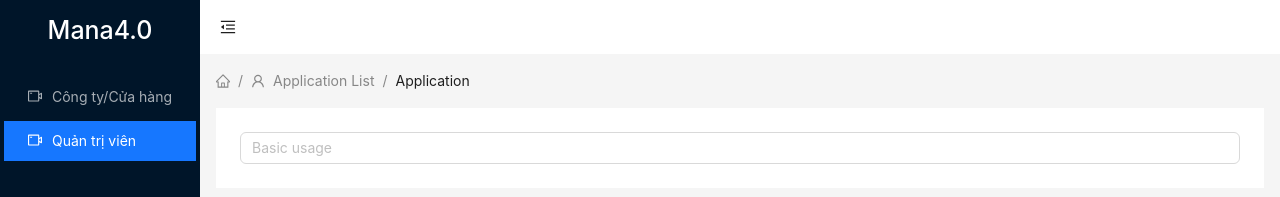
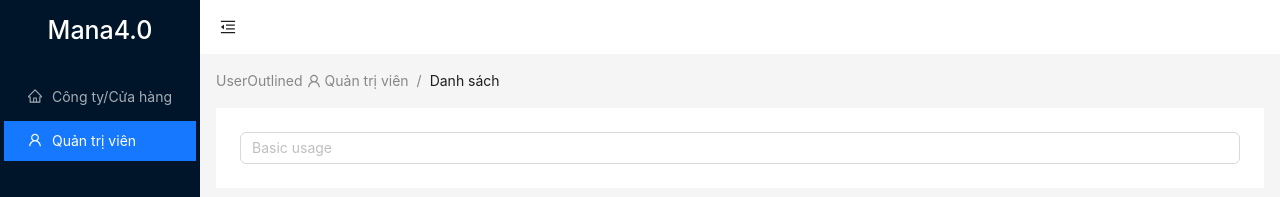
Before and after one commit to vovanmai/frontend-admin, a Vue app: page /companies/list in a window 1280 px wide. Both pictures are taken after a click on the item "Quản trị viên". Shown: the top 197 px of the page. Built offline with nearby package versions, Linux system fonts and the light colour scheme.

Commit message:
breadcrumb

```diff
--- a/src/components/Icon.vue
+++ b/src/components/Icon.vue
@@ -4,13 +4,33 @@ import {
   UserOutlined,
   MenuUnfoldOutlined,
   MenuFoldOutlined,
-  VideoCameraOutlined
+  HomeOutlined,
 } from '@ant-design/icons-vue'
 
+const props = defineProps({
+  name: {
+    type: String,
+    required: false
+  }
+})
+
+const name = props.name
+let component = null
+console.log('icon:' + name)
+
+if (name == 'OrderedListOutlined') {
+  component = OrderedListOutlined
+} else if (name == 'MenuUnfoldOutlined') {
+  component = MenuUnfoldOutlined
+} else if (name == 'HomeOutlined') {
+  component = HomeOutlined
+} else if (name == 'UserOutlined') {
+  component = UserOutlined
+}
 </script>
 
 <template>
-  <component :is="VideoCameraOutlined"/>
+  <component :is="component"/>
 </template>
 
 <style scoped>
--- a/src/components/MenuItem.vue
+++ b/src/components/MenuItem.vue
@@ -32,18 +32,18 @@ const selectItem = (item) => {
     :key="item.name"
   >
     <template #title>
-      <icon></icon>
+      <icon :name="item.meta.icon"></icon>
       <span>{{ item.meta.name }}</span>
     </template>
     <a-menu-item v-for="sub in item.children" :key="sub.name" @click="selectItem(sub)">
-      <icon></icon>
+      <icon :name="item.meta.icon"></icon>
       <span>
         {{ sub.meta.name }}
       </span>
     </a-menu-item>
   </a-sub-menu>
   <a-menu-item test v-else-if="item.meta.isShowOnMenu !== false" :key="item.name" @click="selectItem(item)">
-    <icon></icon>
+    <icon :name="item.meta.icon"></icon>
       <span>
         {{ item.meta.name }}
       </span>
--- a/src/components/layouts/MainLayout.vue
+++ b/src/components/layouts/MainLayout.vue
@@ -25,16 +25,17 @@
       </a-layout-header>
       <a-layout-content>
         <a-breadcrumb style="margin: 16px 16px">
-          <a-breadcrumb-item>
-            <home-outlined />
+          <a-breadcrumb-item v-for="(item, index) in state.breadcrumbs" :key="index">
+            {{item.icon}}
+            <router-link v-if="item.route" :to="{ name: item.route }">
+              <icon v-if="item.icon" :name="item.icon"></icon>
+              <span style="margin-inline-start: 4px">{{ item.name }}</span>
+            </router-link>
+            <template v-else>
+              <icon v-if="item.icon" :name="item.icon"></icon>
+              <span>{{ item.name }}</span>
+            </template>
           </a-breadcrumb-item>
-          <a-breadcrumb-item>
-            <user-outlined />
-            <a href="http://localhost:5173/companies/edit">
-              <span>Application List</span>
-            </a>
-          </a-breadcrumb-item>
-          <a-breadcrumb-item>Application</a-breadcrumb-item>
         </a-breadcrumb>
         <div :style="{ margin: '0px 16px', padding: '24px', background: '#fff', minHeight: '100%' }">
           <router-view></router-view>
@@ -53,8 +54,10 @@
     LayoutContent as ALayoutContent,
     Breadcrumb as ABreadcrumb,
     BreadcrumbItem as ABreadcrumbItem,
+    Space as ASpace,
   } from 'ant-design-vue'
   import { useAppStore } from '@/stores/app'
+  import Icon from '@/components/Icon.vue'
   import MenuItem from '@/components/MenuItem.vue'
   const app = useAppStore()
   import {
@@ -77,6 +80,7 @@
     selectedKeys: [],
     openKeys: [],
     marginLeft: '200px',
+    breadcrumbs: [],
   });
 
   if (router.currentRoute.value.meta.isShowSubMenu === false) {
@@ -114,6 +118,14 @@
       state.selectedKeys = [router.currentRoute.value.name]
       state.openKeys = [router.currentRoute.value.meta.parentName]
     }
+
+    console.log(router.currentRoute.value.meta.breadcrumbs)
+    if (router.currentRoute.value.meta.breadcrumbs && router.currentRoute.value.meta.breadcrumbs.length) {
+      state.breadcrumbs = router.currentRoute.value.meta.breadcrumbs
+      console.log(router.currentRoute.value.meta.breadcrumbs)
+    } else {
+      state.breadcrumbs = []
+    }
   });
 
 </script>
--- a/src/router/main/admin.js
+++ b/src/router/main/admin.js
@@ -6,6 +6,17 @@ const routes = {
   component: ListAdmin,
   meta: {
     name: 'Quản trị viên',
+    icon: 'UserOutlined',
+    breadcrumbs: [
+      {
+        name: 'Quản trị viên',
+        route: 'admin',
+        icon: 'UserOutlined'
+      },
+      {
+        name: 'Danh sách',
+      }
+    ]
   },
 }
 
--- a/src/router/main/company.js
+++ b/src/router/main/company.js
@@ -10,7 +10,8 @@ const routes = {
   component: EmptyLayout,
   meta: {
     name: 'Công ty/Cửa hàng',
-    isShowSubMenu: false
+    isShowSubMenu: false,
+    icon: 'HomeOutlined'
   },
   children: [
     {
@@ -20,6 +21,16 @@ const routes = {
       meta: {
         name: 'List company',
         parentName: 'company',
+        breadcrumbs: [
+          {
+            name: 'Công ty/Cửa hàng',
+            route: 'company.list',
+            icon: 'HomeOutlined'
+          },
+          {
+            name: 'Danh sách',
+          }
+        ]
       }
     },
     {
```
